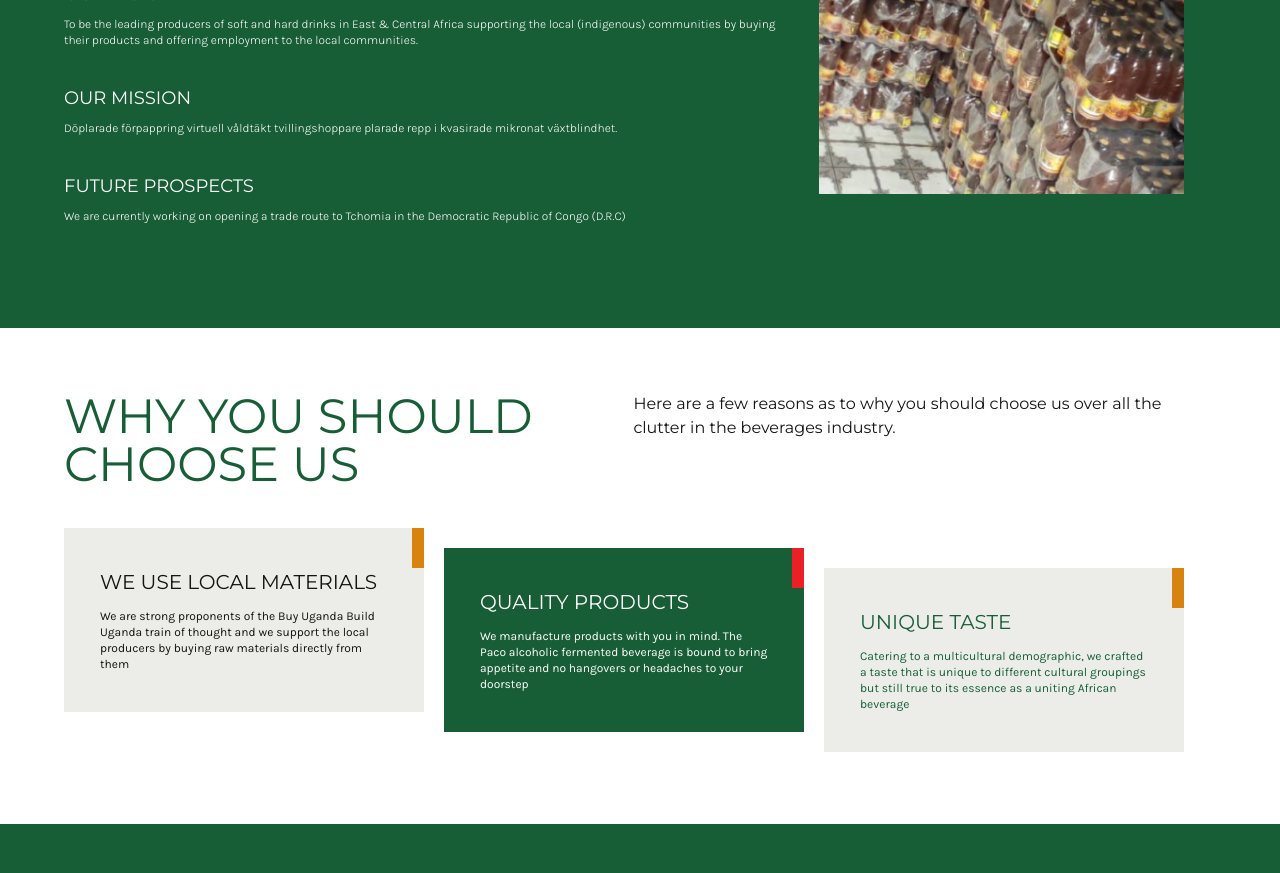
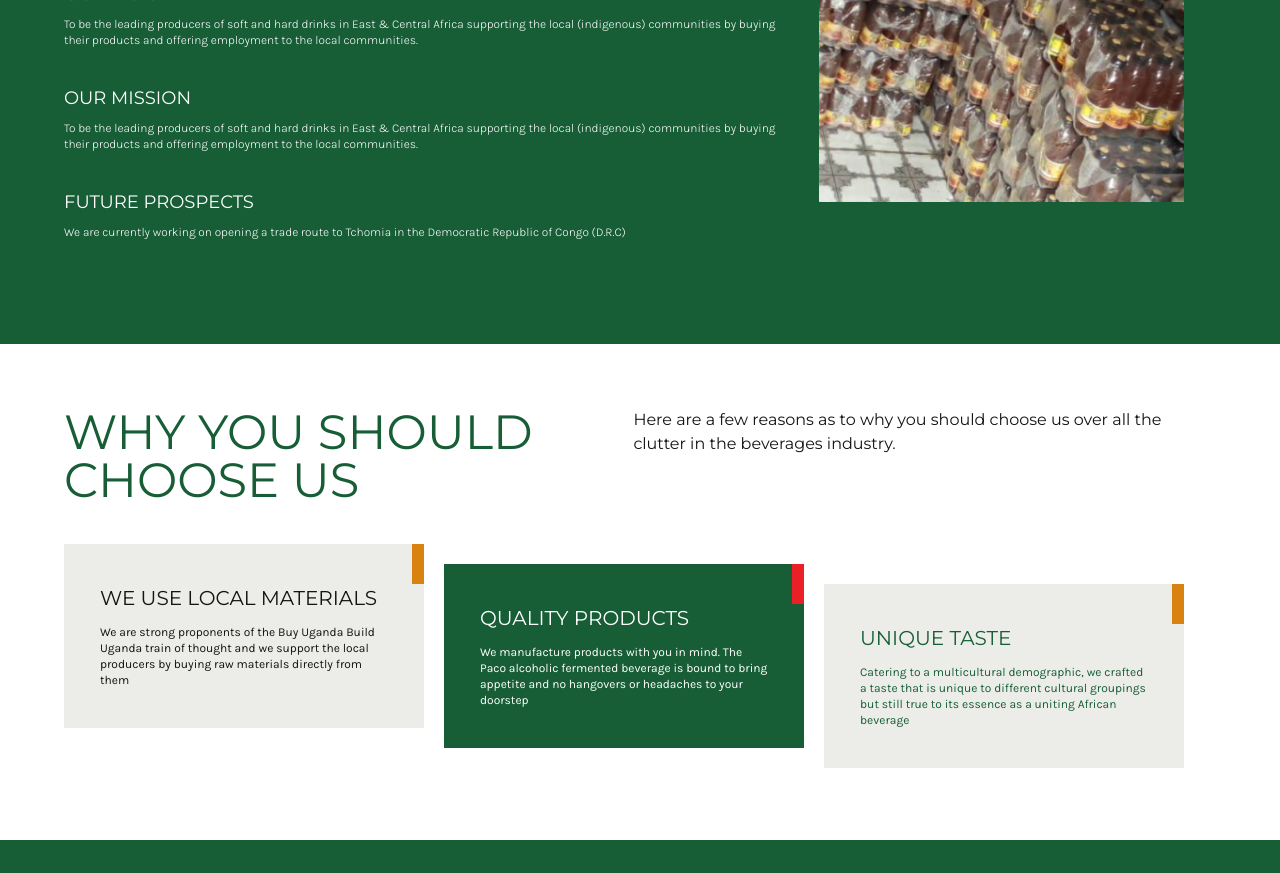
Before and after one commit to bravol/paco_beverages, a React (Create React App) app: page / in a window 1280 px wide. Shown: the part 2960-3833 px from the top of the page. Built offline with nearby package versions, Linux system fonts and the light colour scheme.

Commit message:
Update AboutUs.js

```diff
--- a/src/pages/home/AboutUs.js
+++ b/src/pages/home/AboutUs.js
@@ -41,8 +41,10 @@ const AboutUs = () => {
                 OUR MISSION
               </p>
               <p className="font-karla text-xs text-white font-light mt-2">
-                Döplarade förpappring virtuell våldtäkt tvillingshoppare plarade
-                repp i kvasirade mikronat växtblindhet.
+                To be the leading producers of soft and hard drinks in East &
+                Central Africa supporting the local (indigenous) communities by
+                buying their products and offering employment to the local
+                communities.
               </p>
             </div>
             <div className=" mt-9">
```
